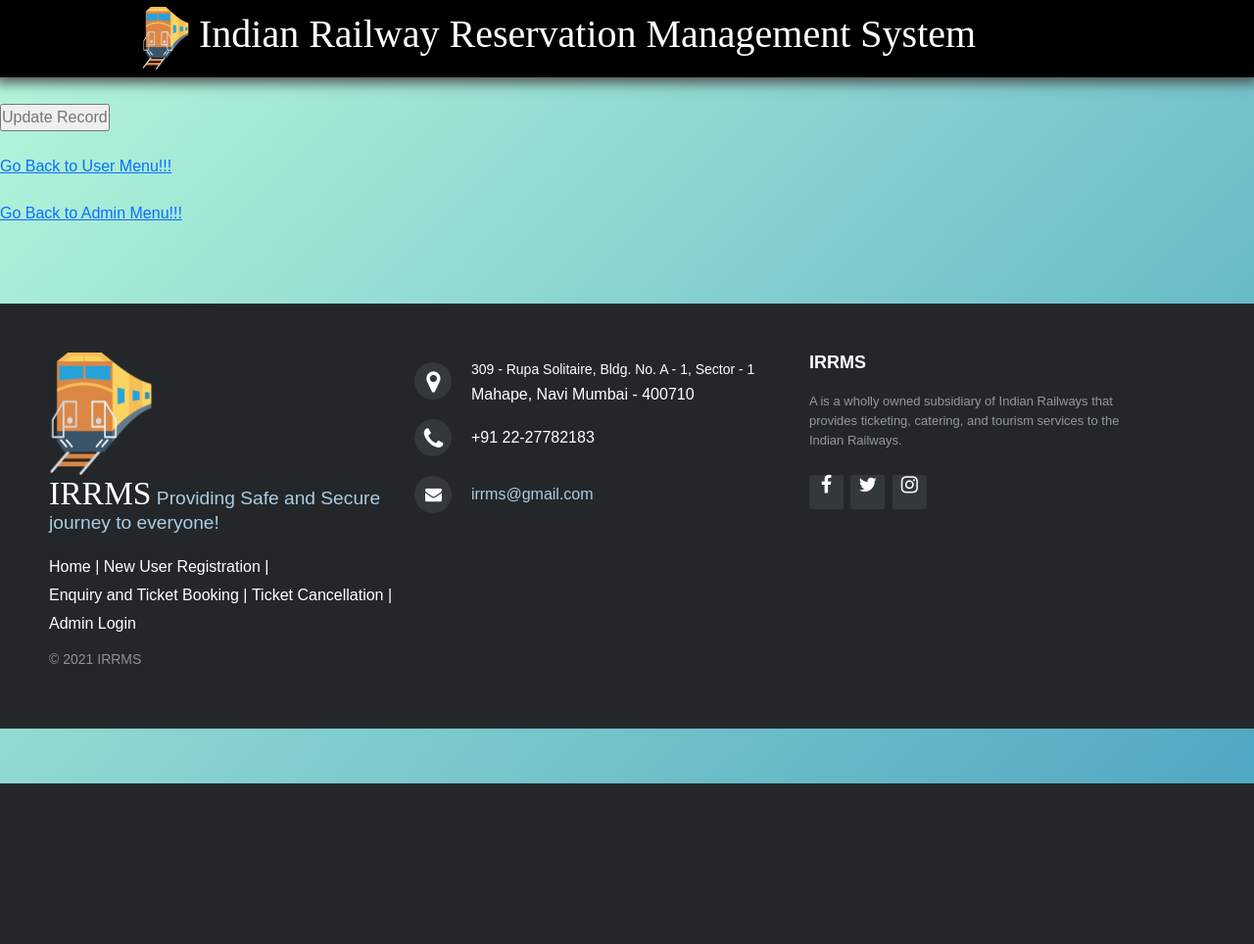
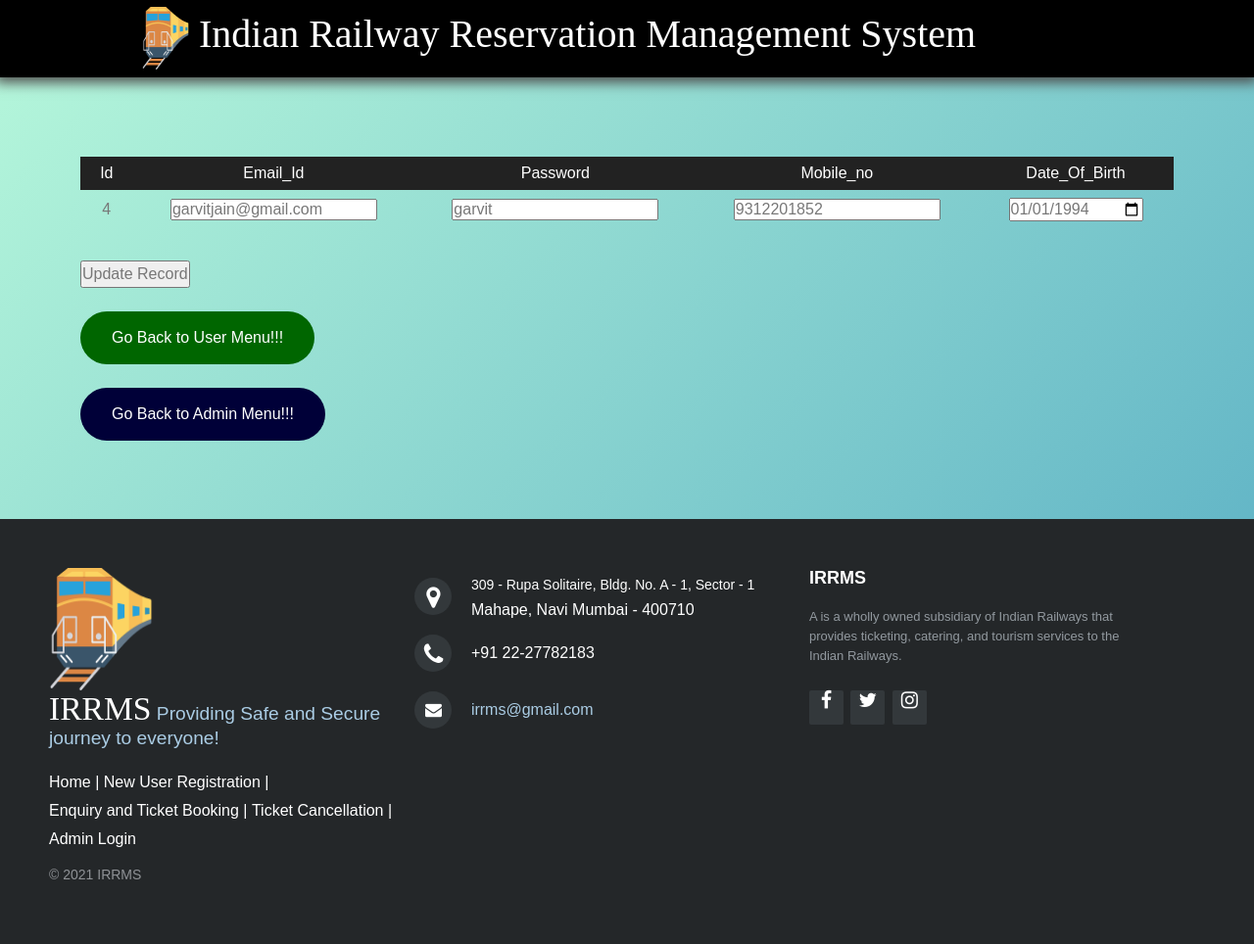
Before and after one commit to AlacritousCreature/Railway_Reservation_Mangement_System, a PHP site: page /railway/edit_user.php?id=4 in a window 1280 px wide. Shown: the whole page at 98% size. Before the commit the page ends 800 px from the top, so only its background shows below. Run offline with PHP 8.4, Linux system fonts and the light colour scheme; data comes from the database, SQL or seed files in the repository; data that the repository does not hold is empty; some libraries are stand-ins or nearby versions; some web fonts are replaced.

Commit message:
improved ui for remaining pages

```diff
--- a/railway/delete_station.php
+++ b/railway/delete_station.php
@@ -24,6 +24,7 @@
 
 <body style="background-image: linear-gradient(-225deg, #B7F8DB 0%, #50A7C2 100%);">
     <div id="navid"></div>
+    <div class="container" style="padding-top:10rem;">
         <?php
 
         require "db.php";
@@ -41,6 +42,7 @@
 
         $conn->close();
         ?>
+    </div>
 
     <div id="footid"></div>
 </body>
--- a/railway/delete_user.php
+++ b/railway/delete_user.php
@@ -24,6 +24,7 @@
 
 <body style="background-image: linear-gradient(-225deg, #B7F8DB 0%, #50A7C2 100%);">
     <div id="navid"></div>
+    <div class="container" style="padding-top:10rem;">
         <?php
 
         require "db.php";
@@ -41,6 +42,7 @@
 
         $conn->close();
         ?>
+    </div>
     <div id="footid"></div>
 </body>
 
--- a/railway/edit_station.php
+++ b/railway/edit_station.php
@@ -24,6 +24,7 @@
 
 <body style="background-image: linear-gradient(-225deg, #B7F8DB 0%, #50A7C2 100%);">
 	<div id="navid"></div>
+	<div class="container" style="padding-top:10rem;">
 		<?php
 
 		require "db.php";
@@ -50,6 +51,7 @@
 
 		$conn->close();
 		?>
+	</div>
 	<div id="footid"></div>
 </body>
 
--- a/railway/edit_user.php
+++ b/railway/edit_user.php
@@ -24,6 +24,7 @@
 
 <body style="background-image: linear-gradient(-225deg, #B7F8DB 0%, #50A7C2 100%);">
 	<div id="navid"></div>
+	<div class="container" style="padding-top:10rem;">
 
 		<?php
 		require "db.php";
@@ -57,11 +58,32 @@
 			}
 		}
 
-	echo " <br><br><a href=\"show_users.php\">Go Back to User Menu!!!</a><br> ";
-	echo " <br><a href=\"admin_login_1.php\">Go Back to Admin Menu!!!</a> ";
+		echo " <br><br><a href=\"show_users.php\" style=\"text-decoration: none;
+		display: inline-block;
+		padding: 15px 32px;
+		text-align: center;
+		text-decoration: none;
+		color: #ffffff;
+		background-color: rgb(0, 102, 0);
+		border-radius: 50px;
+		outline: whitesmoke;
+
+		\">Go Back to User Menu!!!</a><br> ";
+		echo " <br><a href=\"admin_login_1.php\" style=\"text-decoration: none;
+		display: inline-block;
+		padding: 15px 32px;
+		text-align: center;
+		text-decoration: none;
+		color: #ffffff;
+		background-color: rgb(0, 0, 56);
+		border-radius: 50px;
+		outline: whitesmoke;
+
+		\">Go Back to Admin Menu!!!</a> ";
 
 		$conn->close();
 		?>
+	</div>
 
 	<div id="footid"></div>
 </body>
--- a/railway/index.htm
+++ b/railway/index.htm
@@ -88,7 +88,7 @@
         </div>
     </section>
 
-
+    <br><br>
 
 
     <section class="h-100" syle="padding-top:3rem;">
--- a/railway/insert_into_classseats_1.php
+++ b/railway/insert_into_classseats_1.php
@@ -24,6 +24,7 @@
 
 <body style="background-image: linear-gradient(-225deg, #B7F8DB 0%, #50A7C2 100%);">
     <div id="navid"></div>
+    <div class="container" style="padding-top:10rem;">
         <form action="insert_into_classseats_2.php" method="post">
 
             Trains: <select id="tno" name="tno" required>
@@ -50,6 +51,7 @@
             Total Seats: <input type="text" name="seatsleft" required><br>
 
             <br><br><input type="submit" value="Add Train Schedule">
+    </div>
     <div id="footid"></div>
 </body>
 
--- a/railway/insert_into_classseats_2.php
+++ b/railway/insert_into_classseats_2.php
@@ -24,7 +24,7 @@
 
 <body style="background-image: linear-gradient(-225deg, #B7F8DB 0%, #50A7C2 100%);">
     <div id="navid"></div>
-
+    <div class="container" style="padding-top:10rem;">
         <?php
 
         require "db.php";
@@ -41,6 +41,7 @@
 
         $conn->close();
         ?>
+    </div>
     <div id="footid"></div>
 </body>
 
--- a/railway/insert_into_station.php
+++ b/railway/insert_into_station.php
@@ -24,7 +24,7 @@
 
 <body style="background-image: linear-gradient(-225deg, #B7F8DB 0%, #50A7C2 100%);">
     <div id="navid"></div>
-
+    <div class="container" style="padding-top:10rem;">
         <?php
 
         require "db.php";
@@ -41,7 +41,7 @@
 
         $conn->close();
         ?>
-
+    </div>
     <div id="footid"></div>
 </body>
 
--- a/railway/insert_into_stations.php
+++ b/railway/insert_into_stations.php
@@ -40,7 +40,7 @@
             $cdId = $cdrow['id'];
             $cdTitle = $cdrow['sname'];
             echo "
-<tr><td>$cdId</td>\t\t<td>$cdTitle</td>\t\t<td><a href=\"edit_station.php?id=" . $cdId . "\"><button>Edit</button></a></td>\t\t<td><a href=\"http://localhost/railway/delete_station.php?id=" . $cdId . "\"><button>Delete</button></a></td></tr>
+<tr><td>$cdId</td>\t\t<td>$cdTitle</td>\t\t<td><a href=\"edit_station.php?id=" . $cdId . "\"><button>Edit</button></a></td>\t\t<td><a href=\"delete_station.php?id=" . $cdId . "\"><button>Delete</button></a></td></tr>
 ";
         }
         echo "</table>";
--- a/railway/insert_into_train_1.php
+++ b/railway/insert_into_train_1.php
@@ -24,6 +24,7 @@
 
 <body style="background-image: linear-gradient(-225deg, #B7F8DB 0%, #50A7C2 100%);">
     <div id="navid"></div>
+    <div class="container" style="padding-top:10rem;">
         <form action="insert_into_train_2.php" method="post">
 
             Train Name: <input type="text" name="tname" required><br>
@@ -69,6 +70,7 @@
             Day of Arrival: <input type="text" name="dd" required><br>
 
             <input type="submit">
+    </div>
     <div id="footid"></div>
 </body>
 
--- a/railway/insert_into_train_2.php
+++ b/railway/insert_into_train_2.php
@@ -24,6 +24,7 @@
 
 <body style="background-image: linear-gradient(-225deg, #B7F8DB 0%, #50A7C2 100%);">
     <div id="navid"></div>
+    <div class="container" style="padding-top:10rem;">
         <?php
 
         require "db.php";
@@ -40,6 +41,7 @@
 
         $conn->close();
         ?>
+    </div>
     <div id="footid"></div>
 </body>
 
--- a/railway/seat_plan.php
+++ b/railway/seat_plan.php
@@ -24,6 +24,7 @@
 
 <body style="background-image: linear-gradient(-225deg, #B7F8DB 0%, #50A7C2 100%);">
     <div id="navid"></div>
+    <div class="container" style="padding-top:10rem;">
         <?php
 
         require "db.php";
@@ -54,6 +55,7 @@
         echo " <br><a href=\"show_trains.php\">Go Back to Train Menu!!!</a><br> ";
         echo " <br><a href=\"admin_login.php\">Go Back to Admin Menu!!!</a> ";
         ?>
+    </div>
     <div id="footid"></div>
 </body>
 
--- a/railway/show_trains.php
+++ b/railway/show_trains.php
@@ -38,7 +38,7 @@
 
         while ($cdrow = mysqli_fetch_array($cdresult)) {
             echo "
-<tr><td>" . $cdrow['trainno'] . "</td><td>" . $cdrow['tname'] . "</td><td>" . $cdrow['sp'] . "</td><td>" . $cdrow['st'] . "</td><td>" . $cdrow['dp'] . "</td><td>" . $cdrow['dt'] . "</td><td>" . $cdrow['dd'] . "</td><td>" . $cdrow['distance'] . "</td><td><a href=\"http://localhost/railway/schedule.php?trainno=" . $cdrow['trainno'] . "\"><button>Schedule</button></a></td></tr>
+<tr><td>" . $cdrow['trainno'] . "</td><td>" . $cdrow['tname'] . "</td><td>" . $cdrow['sp'] . "</td><td>" . $cdrow['st'] . "</td><td>" . $cdrow['dp'] . "</td><td>" . $cdrow['dt'] . "</td><td>" . $cdrow['dd'] . "</td><td>" . $cdrow['distance'] . "</td><td><a href=\"schedule.php?trainno=" . $cdrow['trainno'] . "\"><button>Schedule</button></a></td></tr>
 ";
         }
         echo "</table>";
--- a/railway/show_users.php
+++ b/railway/show_users.php
@@ -38,7 +38,7 @@
 
         while ($cdrow = mysqli_fetch_array($cdresult)) {
             echo "
-<tr><td>" . $cdrow[0] . "</td><td>" . $cdrow[1] . "</td><td>" . $cdrow[2] . "</td><td>" . $cdrow[3] . "</td><td>" . $cdrow[4] . "</td><td><a href=\"http://localhost/railway/edit_user.php?id=" . $cdrow[0] . "\"><button>Edit</button></a></td><td><a href=\"http://localhost/railway/delete_user.php?id=" . $cdrow[0] . "\"><button>Delete</button></a></td></tr>
+<tr><td>" . $cdrow[0] . "</td><td>" . $cdrow[1] . "</td><td>" . $cdrow[2] . "</td><td>" . $cdrow[3] . "</td><td>" . $cdrow[4] . "</td><td><a href=\"edit_user.php?id=" . $cdrow[0] . "\"><button>Edit</button></a></td><td><a href=\"delete_user.php?id=" . $cdrow[0] . "\"><button>Delete</button></a></td></tr>
 ";
         }
         echo "</table>";
```
Also changed, not shown: railway/schedule.php (+24 -3 lines). Lines whose indentation alone changed are shown as unchanged.
